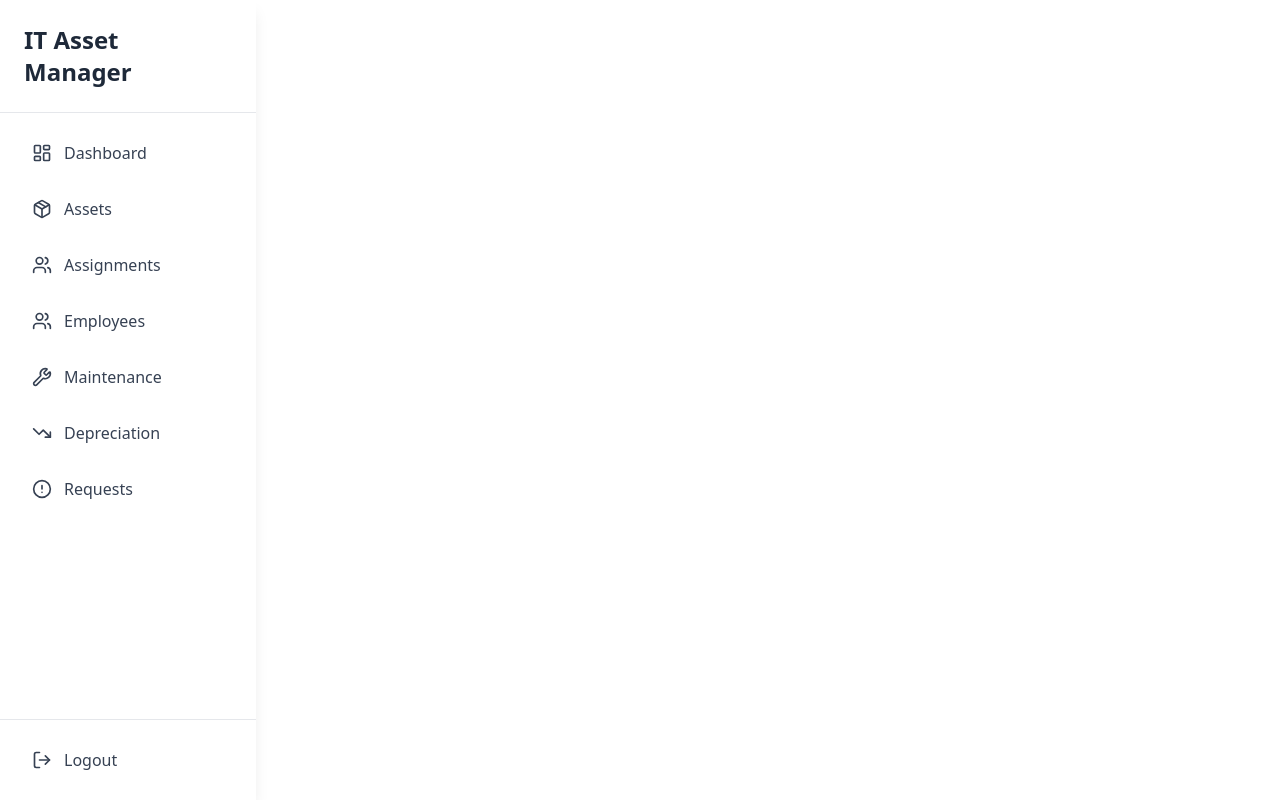
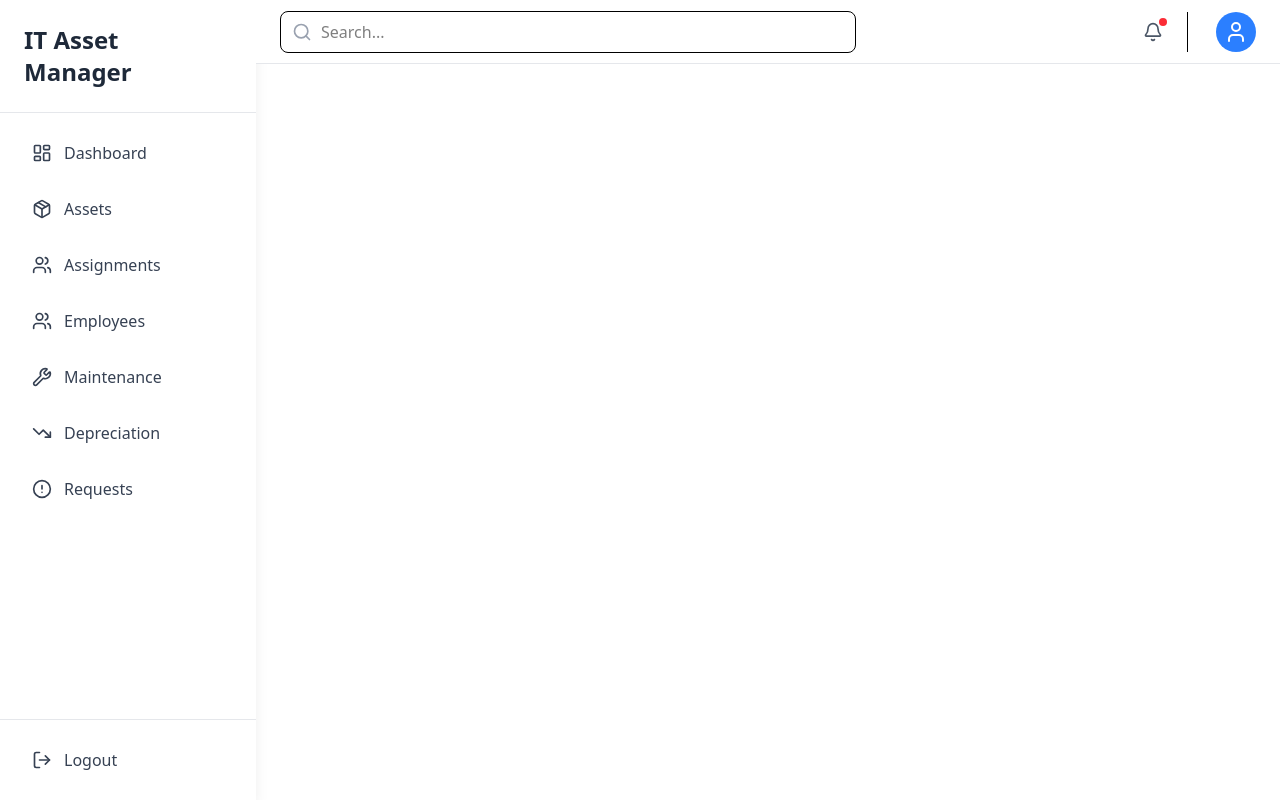
Before and after one commit to immbibek/IT_Asset_Management_System, a React app in the folder frontend/: page / in a window 1280 px wide. Built offline with nearby package versions, Linux system fonts and the light colour scheme; the HTML template or start-up script is replaced by a standard one.

Commit message:
Navbar component created

```diff
--- a/frontend/src/App.jsx
+++ b/frontend/src/App.jsx
@@ -1,8 +1,10 @@
 import React from "react";
 import Sidebar from "./components/Sidebar";
+import Navbar from "./components/Navbar";
 const App = () => {
   return (
     <div>
+      <Navbar />
       <Sidebar />
     </div>
   );
--- a/frontend/src/components/Navbar.jsx
+++ b/frontend/src/components/Navbar.jsx
@@ -0,0 +1,42 @@
+import { Bell, Search, User } from "lucide-react";
+import { useAuth } from "../context/AuthContext";
+
+const Navbar = () => {
+  const { user } = useAuth();
+
+  return (
+    <div className="h-16 bg-white border-b border-gray-200 fixed top-0 right-0 left-64 z-10">
+      <div className="h-full px-6 flex items-center justify-between">
+        {/* Search Bar */}
+        <div className="flex-1 max-w-xl relative">
+          <Search className="w-5 h-5 text-gray-400 absolute left-3 top-1/2 -translate-y-1/2" />
+          <input
+            type="text"
+            placeholder="Search..."
+            className="w-full pl-10 pr-4 py-2 border rounded-lg focus:ring-blue-500"
+          />
+        </div>
+
+        {/* Right Section */}
+        <div className="flex items-center gap-4 ml-6">
+          <button className="relative p-2 hover:bg-gray-100 rounded-lg">
+            <Bell className="w-5 h-5 text-gray-600" />
+            <span className="absolute top-1 right-1 w-2 h-2 bg-red-500 rounded-full"></span>
+          </button>
+
+          <div className="flex items-center gap-3 pl-4 border-l">
+            <div className="text-right">
+              <p className="text-sm font-medium text-gray-700">{user?.name}</p>
+              <p className="text-xs text-gray-500">{user?.role}</p>
+            </div>
+            <div className="w-10 h-10 bg-blue-500 rounded-full flex items-center justify-center">
+              <User className="w-6 h-6 text-white" />
+            </div>
+          </div>
+        </div>
+      </div>
+    </div>
+  );
+};
+
+export default Navbar;
```
